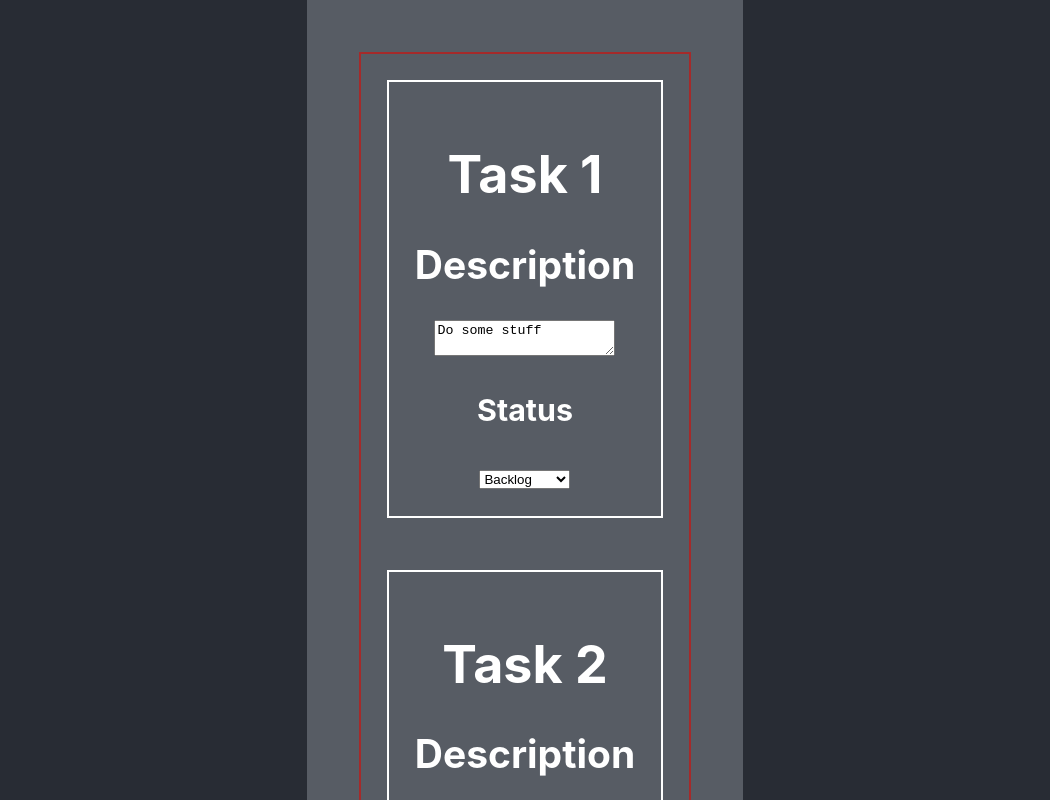
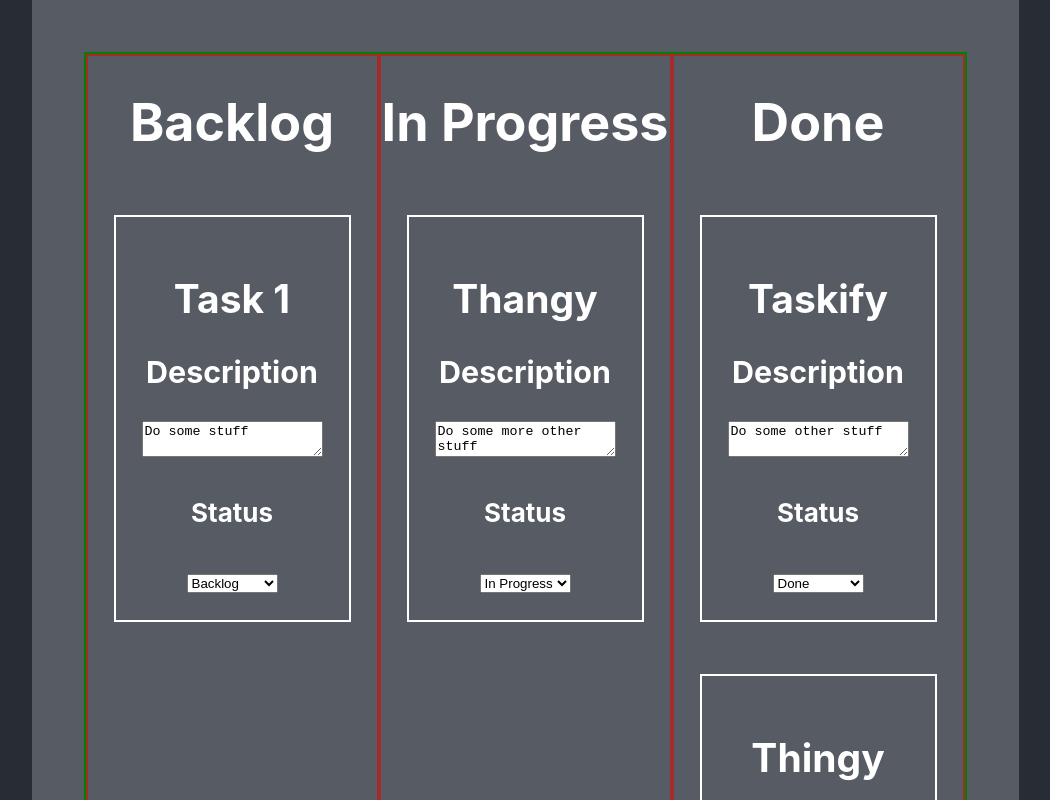
Before and after one commit to btwalpole/typescript-kanban, a React (Create React App) app: page / in a window 1280 px wide. Shown: the top 800 px of the page, without its empty margins (115-1165 px from the left). Built offline with nearby package versions, Linux system fonts and the light colour scheme.

Commit message:
multi columns working

```diff
--- a/src/App.css
+++ b/src/App.css
@@ -18,6 +18,11 @@
   padding: 2em;
 }
 
+.board-container {
+  display: flex;
+  border: 2px solid green;
+}
+
 .column {
   border: 2px solid brown;
   display: flex;
--- a/src/components/Board.tsx
+++ b/src/components/Board.tsx
@@ -13,8 +13,20 @@ let initialIssues: issue[] = [
     {
         id: 2,
         status: "Done",
-        name: "Task 2",
+        name: "Taskify",
         desc: 'Do some other stuff'
+    },
+    {
+        id: 3,
+        status: "In Progress",
+        name: "Thangy",
+        desc: 'Do some more other stuff'
+    },
+    {
+        id: 4,
+        status: "Done",
+        name: "Thingy",
+        desc: 'Do different other stuff'
     }
 ]
 
@@ -51,8 +63,11 @@ export default function Board() {
 
 
     return (
+        <div className="board-container">
             <div className="column">
+                <h1>Backlog</h1>
                 {issues.map((item: issue) => {
+                    if(item.status === 'Backlog') {
                         return (
                             <Issue
                                 key={item.id}
@@ -60,7 +75,37 @@ export default function Board() {
                                 handleStatusChange={handleStatusChange}
                                 issue={item}/>
                         )
+                    }
                 })}
+            </div>
+            <div className="column">
+                <h1>In Progress</h1>
+                {issues.map((item: issue) => {
+                    if(item.status === 'In Progress') {
+                        return (
+                            <Issue
+                                key={item.id}
+                                handleDescChange={handleDescChange}
+                                handleStatusChange={handleStatusChange}
+                                issue={item}/>
+                        )
+                    }
+                })}
+            </div>
+            <div className="column">
+                <h1>Done</h1>
+                {issues.map((item: issue) => {
+                    if(item.status === 'Done') {
+                        return (
+                            <Issue
+                                key={item.id}
+                                handleDescChange={handleDescChange}
+                                handleStatusChange={handleStatusChange}
+                                issue={item}/>
+                        )
+                    }
+                })}
+            </div>
         </div>
     )
 }
--- a/src/components/Issue.tsx
+++ b/src/components/Issue.tsx
@@ -14,10 +14,10 @@ export default function Issue({issue, handleDescChange, handleStatusChange}: Iss
 
     return (
     <div className="issue">
-        <h1>{name}</h1>
-        <h2>Description</h2>
+        <h2>{name}</h2>
+        <h3>Description</h3>
         <textarea value={desc} onChange={(event) => handleDescChange(event, id)}/>
-        <h3>Status</h3>
+        <h4>Status</h4>
         <select value={status} onChange={(event) => handleStatusChange(event, id)}>
             <option value="Backlog">Backlog</option>
             <option value="In Progress">In Progress</option>
```
Lines whose indentation alone changed are shown as unchanged.
